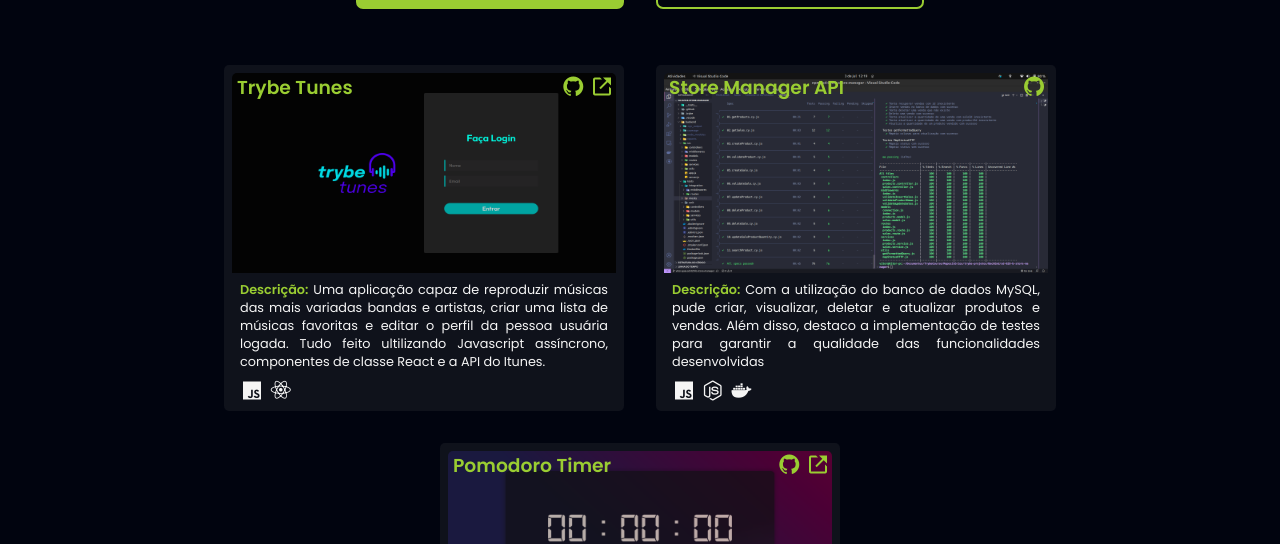
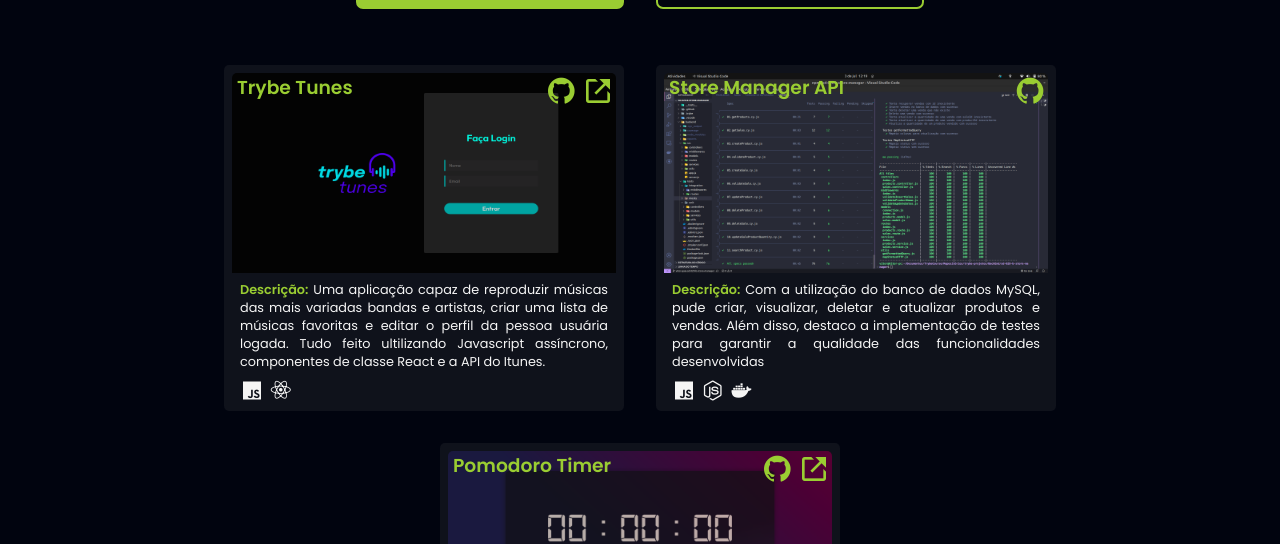
Before and after one commit to vitorGaia/vitorGaia.github.io, a React (Vite) app: page /projects in a window 1280 px wide. Shown: the part 225-769 px from the top of the page. Built offline with nearby package versions, Linux system fonts and the light colour scheme.

Commit message:
fix: concerta link store manager de novo.

```diff
--- a/src/Components/CardProject.jsx
+++ b/src/Components/CardProject.jsx
@@ -19,7 +19,7 @@
         </Link>
 
         {
-          deployLink !== 'no public'
+          deployLink !== 'no deployed'
           && (
             <Link to={deployLink} target="_blank">
               <i className='bx bx-link-external redirect-link'></i>
--- a/src/Styles/CardProject.css
+++ b/src/Styles/CardProject.css
@@ -64,3 +64,9 @@
 .tecs-icon {
   font-size: 1.5rem;
 }
+
+@media (min-width: 1001px) {
+  .redirect-link {
+    font-size: 2rem;
+  }
+}
--- a/src/dataProjects.js
+++ b/src/dataProjects.js
@@ -13,8 +13,8 @@
   },
   {
     projectName: 'Store Manager API',
-    deployLink: 'no public',
-    repositoryLink: 'https://github.com/vitorGaia/store_manager_API',
+    deployLink: 'no deployed',
+    repositoryLink: 'https://github.com/vitorGaia/store-manager-API',
     thumbNail: storeManagerAPI,
     description: 'Com a utilização do banco de dados MySQL, pude criar, visualizar, deletar e atualizar produtos e vendas. Além disso, destaco a implementação de testes para garantir a qualidade das funcionalidades desenvolvidas',
     usedSkills: ['javascript', 'nodejs', 'docker'],
```
Also changed, not shown: 1 other file (tests, documents, lock files or other folders).
